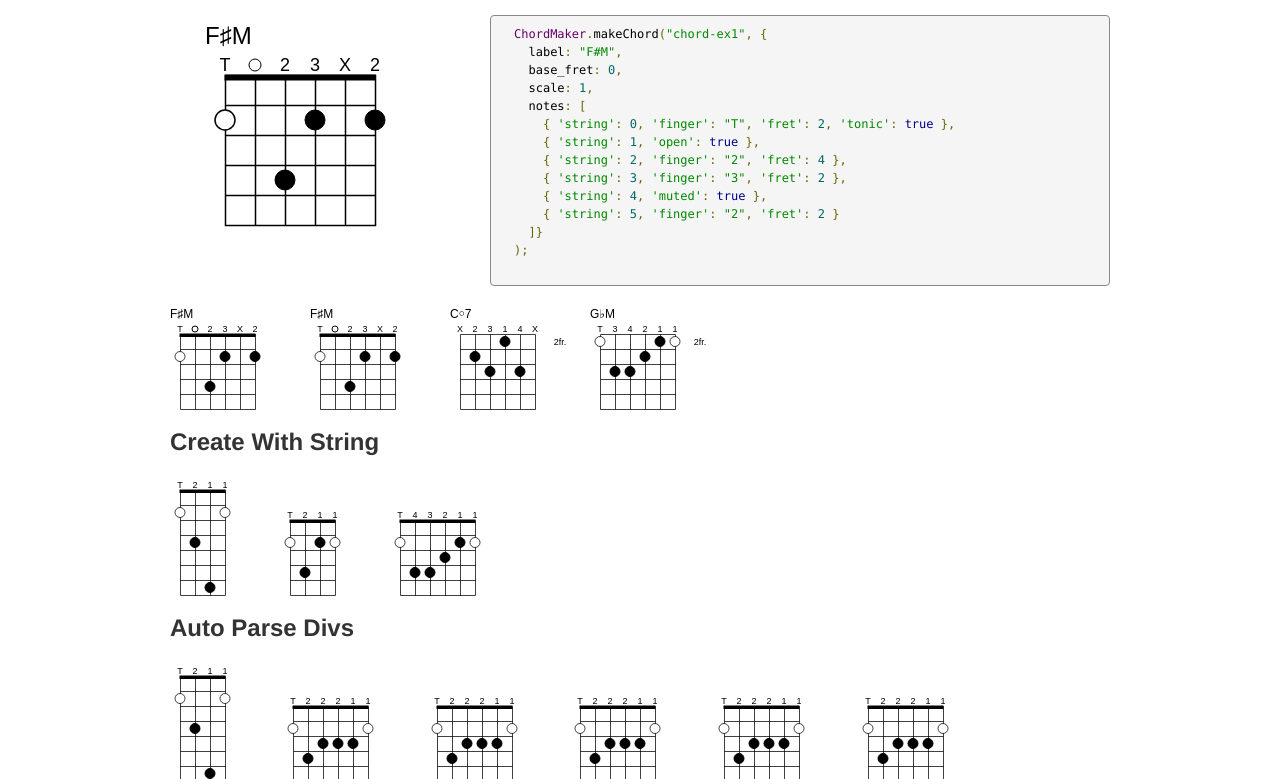
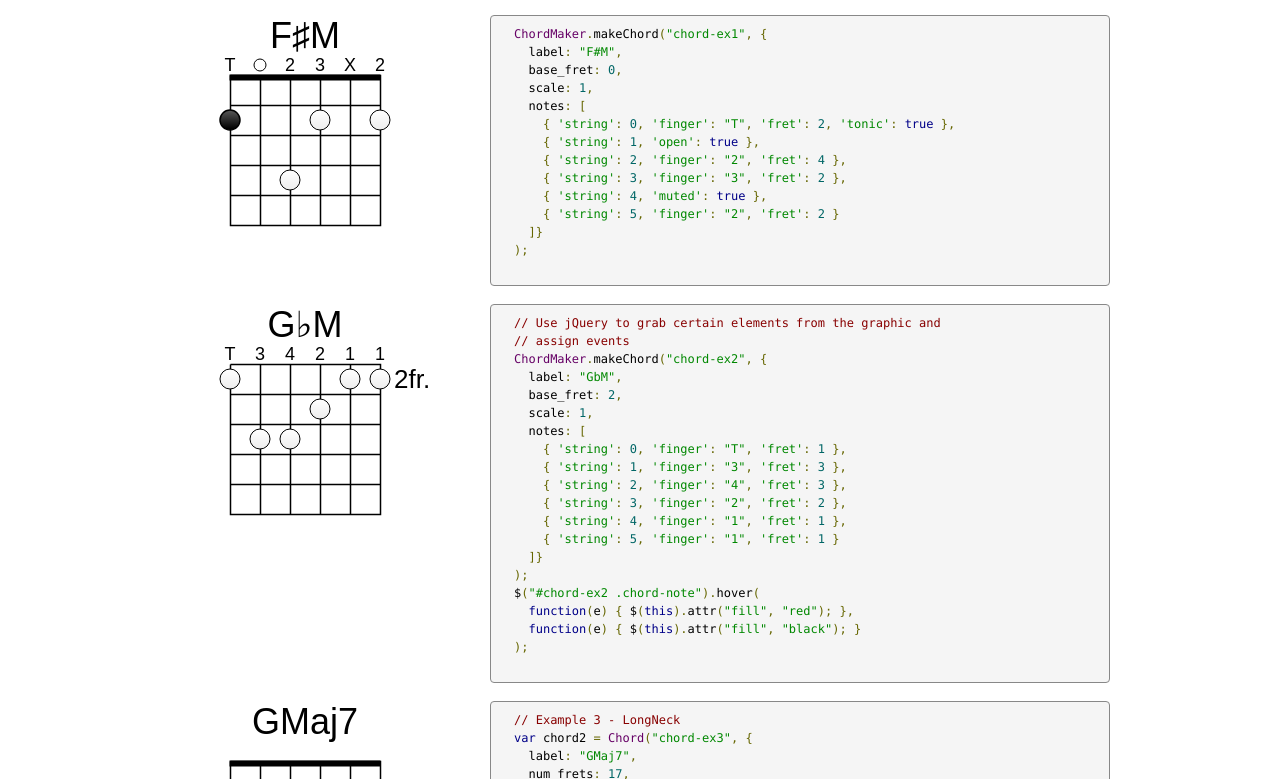
Before and after one commit to abelnation/chordmaker, a plain HTML site: page index.html in a window 1280 px wide. Shown: the part 173-952 px from the top of the page. Drawn offline with nearby package versions, Linux system fonts and the light colour scheme.

Commit message:
fixing up

```diff
--- a/index.html
+++ b/index.html
@@ -22,33 +22,57 @@
     $(function() {
       prettyPrint();
 
-      ChordMaker.makeChord("chord-ex1", {
+      // Example 1
+      var chord1 = Chord("chord-ex1", {
         label: "F#M",
         base_fret: 0,
         scale: 1,
         notes: [
-          { 'string': 0, 'finger': "T", 'fret': 2, 'tonic': true },
+          { 'string': 0, 'finger': "T", 'fret': 2, 'tonic': true, 'class': "group1" },
           { 'string': 1, 'open': true },
-          { 'string': 2, 'finger': "2", 'fret': 4 },
+          { 'string': 2, 'finger': "2", 'fret': 4, 'class': "group1" },
           { 'string': 3, 'finger': "3", 'fret': 2 },
           { 'string': 4, 'muted': true },
-          { 'string': 5, 'finger': "2", 'fret': 2 }
+          { 'string': 5, 'finger': "2", 'fret': 2, 'class': "group1" }
         ]}
       );
 
-      ChordMaker.makeChord("chord-ui", {
+      // Example 2
+      var chord2 = Chord("chord-ex2", {
         label: "GbM",
         base_fret: 2,
+        scale: 1,
         notes: [
-          { 'string': 0, 'finger': "T", 'fret': 1, 'tonic': true },
+          { 'string': 0, 'finger': "T", 'fret': 1 },
           { 'string': 1, 'finger': "3", 'fret': 3 },
           { 'string': 2, 'finger': "4", 'fret': 3 },
           { 'string': 3, 'finger': "2", 'fret': 2 },
           { 'string': 4, 'finger': "1", 'fret': 1 },
-          { 'string': 5, 'finger': "1", 'fret': 1, 'tonic': true }
+          { 'string': 5, 'finger': "1", 'fret': 1 }
+        ]}
+      );
+      $("#chord-ex2 .chord-note").hover(
+        function(e) { $(this).attr("fill", "red"); },
+        function(e) { $(this).attr("fill", "black"); }
+      );
+
+      // Example 3 - LongNeck
+      var chord2 = Chord("chord-ex3", {
+        label: "GMaj7",
+        num_frets: 17,
+        fret_gap: 40,
+        scale: 1,
+        notes: [
+          { 'string': 0, 'frets': [2,3,7,10,14] },
+          { 'string': 1, 'frets': [2,5,9,10,14] },
+          { 'string': 2, 'frets': [4,5,9,12] },
+          { 'string': 3, 'frets': [4,7,11,12] },
+          { 'string': 4, 'frets': [3,7,8,12] },
+          { 'string': 5, 'frets': [2,3,7,10,14,15] }
         ]}
       );
 
+      // Other Examples
       ChordMaker.makeChord("chord-ui", {
         label: "C*7",
         base_fret: 2,
@@ -127,6 +151,7 @@
       <div class="page-header">
         <h2>Chord Maker API</h2>
       </div>
+
       <div class="row">
         <div class="span4">
           <div id="chord-ex1" class="example"></div>
@@ -144,6 +169,60 @@
       { 'string': 3, 'finger': "3", 'fret': 2 },
       { 'string': 4, 'muted': true },
       { 'string': 5, 'finger': "2", 'fret': 2 }
+    ]}
+  );
+          </pre>
+        </div>
+      </div>
+
+      <div class="row">
+        <div class="span4">
+          <div id="chord-ex2" class="example"></div>
+        </div>
+        <div class="span8">
+          <pre class="prettyprint lang-js">
+  // Use jQuery to grab certain elements from the graphic and
+  // assign events
+  ChordMaker.makeChord("chord-ex2", {
+    label: "GbM",
+    base_fret: 2,
+    scale: 1,
+    notes: [
+      { 'string': 0, 'finger': "T", 'fret': 1 },
+      { 'string': 1, 'finger': "3", 'fret': 3 },
+      { 'string': 2, 'finger': "4", 'fret': 3 },
+      { 'string': 3, 'finger': "2", 'fret': 2 },
+      { 'string': 4, 'finger': "1", 'fret': 1 },
+      { 'string': 5, 'finger': "1", 'fret': 1 }
+    ]}
+  );
+  $("#chord-ex2 .chord-note").hover(
+    function(e) { $(this).attr("fill", "red"); },
+    function(e) { $(this).attr("fill", "black"); }
+  );
+          </pre>
+        </div>
+      </div>
+
+      <div class="row">
+        <div class="span4">
+          <div id="chord-ex3" class="example"></div>
+        </div>
+        <div class="span8">
+          <pre class="prettyprint lang-js">
+  // Example 3 - LongNeck
+  var chord2 = Chord("chord-ex3", {
+    label: "GMaj7",
+    num_frets: 17,
+    fret_gap: 40,
+    scale: 1,
+    notes: [
+      { 'string': 0, 'frets': [2,3,7,10,14] },
+      { 'string': 1, 'frets': [2,5,9,10,14] },
+      { 'string': 2, 'frets': [4,5,9,12] },
+      { 'string': 3, 'frets': [4,7,11,12] },
+      { 'string': 4, 'frets': [3,7,8,12] },
+      { 'string': 5, 'frets': [2,3,7,10,14,15] }
     ]}
   );
           </pre>
--- a/js/Chord.js
+++ b/js/Chord.js
@@ -1,10 +1,13 @@
 
-Chord = function(_config, _element) {
+Chord = function(_element, _config) {
 
   var self = {};
 
   var width;
   var height;
+
+  var grid_width;
+  var grid_height;
 
   var data_config_defaults = {
     // DATA DEFAULTS
@@ -34,8 +37,11 @@ Chord = function(_config, _element) {
     grid_y: 60,
     grid_stroke_width: 1.5,
 
-    label_font_size: 24,
+    label_font_size: 36,
     label_y_offset: 20,
+
+    base_fret_font_size: 26,
+    base_fret_offset: 14
   };
 
   var r = null; // raphael object
@@ -53,9 +59,12 @@ Chord = function(_config, _element) {
   }
 
   var render = function() {
+    grid_width = (self.config.num_strings-1)*self.config.string_gap;
+    grid_height = self.config.num_frets*self.config.fret_gap;
+
     drawGrid(
       self.config.grid_x, self.config.grid_y,
-      (self.config.num_strings-1)*self.config.string_gap, self.config.num_frets*self.config.fret_gap,
+      grid_width, grid_height,
       self.config.num_strings-1, self.config.num_frets, "#000");
     drawNotes();
 
@@ -66,6 +75,15 @@ Chord = function(_config, _element) {
     }
 
     drawLabel();
+
+    // Rotate Horizontally
+    var transform_str = "r-90,"+self.config.grid_x+","+self.config.grid_y+"t-"+grid_height+",0";
+    console.log(transform_str);
+    //self.neck.transform(transform_str);
+    self.notes.forEach(function(e) {
+      //e.transform(transform_str);
+    })
+
   };
 
   var drawGrid = function(x, y, w, h, wv, hv, color) {
@@ -79,44 +97,64 @@ Chord = function(_config, _element) {
     for (i = 1; i < wv; i++) {
         path = path.concat(["M", Math.round(x + i * columnWidth) + .5, Math.round(y) + .5, "V", Math.round(y + h) + .5]);
     }
-    self.elems.push(
-      self.grid = r.path(path.join(",")).attr({stroke: color, 'stroke-width': self.config.grid_stroke_width})
+    self.grid = r.path(path.join(",")).attr({stroke: color, 'stroke-width': self.config.grid_stroke_width})
+    self.neck.push(
+      self.grid
     );
   };
 
   var drawNotes = function() {
 
-    var notes = self.config.notes;
-    for(var i=0; i<notes.length; i++) {
-      if(notes[i].muted) {
-        drawMuteStringAnnotatation(notes[i].string);
-      } else if (notes[i].open) {
-        drawOpenStringAnnotatation(notes[i].string);
+    var theNotes = self.config.notes;
+    for(var i=0; i<theNotes.length; i++) {
+      if(theNotes[i].muted) {
+        drawMuteStringAnnotatation(theNotes[i].string);
+      } else if (theNotes[i].open) {
+        drawOpenStringAnnotatation(theNotes[i].string);
       } else {
-        drawNote(notes[i].string, notes[i].fret, notes[i].tonic);
-        drawFingerAnnotation(notes[i].string, notes[i].finger);
+        if(theNotes[i].frets) {
+          drawNoteGroup(theNotes[i]);
+        } else {
+          drawNote(theNotes[i]);
+        }
+        if (theNotes[i].finger) {
+          drawFingerAnnotation(theNotes[i].string, theNotes[i].finger);
+        }
       }
     }
   };
 
-  var drawNote = function(string, fret, tonic) {
-    if(!fret || fret == 0) { return; }
+  var drawNoteGroup = function(note_group) {
+    var note = {}
+    for(var i=0; i<note_group.frets.length; i++) {
+     note.string = note_group.string;
+     note.fret = note_group.frets[i];
+     drawNote(note);
+    }
+  };
 
-    var x = self.config.grid_x + (string * self.config.string_gap);
-    var y = self.config.grid_y + (fret * self.config.fret_gap) - (self.config.fret_gap / 2);
+  var drawNote = function(note) {
+    if(!note.fret || note.fret == 0) { return; }
+
+    var x = self.config.grid_x + (note.string * self.config.string_gap);
+    var y = self.config.grid_y + (note.fret * self.config.fret_gap) - (self.config.fret_gap / 2);
     var note_style = {
-      fill: "black"
+      fill: "90-#eee:5-#fff:95"
     };
-    if (tonic) {
-      note_style['fill']         = "white";
+    if (note.tonic) {
+      note_style['fill']         = "90-#000:5-#555:95";
       note_style['stroke-width'] = self.config.note_stroke_width;
       note_style['stroke']      = "black";
     }
-    self.notes.push(
-      r.circle(x,y,self.config.note_radius)
-        .attr(note_style)
-        .node.setAttribute("class", "chord-note")
-    );
+
+    var class_str = "chord-note";
+    if (note.class) { class_str = class_str + " " + note.class; }
+
+    var glyph = r.circle(x,y,self.config.note_radius)
+      .attr(note_style)
+      .node.setAttribute("class", class_str);
+
+    self.notes.push(glyph);
   };
 
   var drawMuteStringAnnotatation = function(string) {
@@ -147,29 +185,26 @@ Chord = function(_config, _element) {
   };
 
   var drawNut = function() {
-    self.elems.push(
+    self.neck.push(
       r.rect(self.config.grid_x,self.config.grid_y, (self.config.num_strings-1)*self.config.string_gap, self.config.nut_height).attr({ fill: "black"})
     );
   };
 
   var drawBaseFret = function(base_fret) {
-    var x = self.config.num_strings*self.config.string_gap + 20;
+    var x = self.config.grid_x + grid_width + self.config.base_fret_offset;
     var y = self.config.grid_y + self.config.fret_gap/2;
-    self.elems.push(
-      r.text(x,y, ""+base_fret+"fr.").attr({ 'font-size': self.config.anno_font_size })
-    );
+
+    r.text(x,y, ""+base_fret+"fr.").attr({ 'text-anchor': 'start', 'font-size': self.config.base_fret_font_size })
   };
 
   var drawLabel = function() {
-    var x = 0;
+    var x = self.config.grid_x + (grid_width / 2);
     var y = self.config.label_y_offset;
     var fancy_label = self.config.label
       .replace(/b/g, "♭")
       .replace(/\#/g, "♯")
       .replace(/\*/g, "￮");
-    self.elems.push(
-      r.text(x,y,fancy_label).attr({ "text-anchor": "start", "font-size": self.config.label_font_size })
-    );
+    r.text(x,y,fancy_label).attr({ "text-anchor": "middle", "font-size": self.config.label_font_size });
   }
 
   // var getString = function() {
@@ -186,7 +221,7 @@ Chord = function(_config, _element) {
   // };
   // self.removeNote = removeNote;
 
-  var init = function(_config, _element) {
+  var init = function(_element, _config) {
     // Create config dict
     if (!_config) { _config = {}; }
     _.defaults(_config, viz_config_defaults)
@@ -197,7 +232,7 @@ Chord = function(_config, _element) {
       scaleSize();
     }
 
-    self.width = self.config.num_strings*self.config.string_gap + 20 + 30;
+    self.width = self.config.num_strings*self.config.string_gap + 20 + 20;
     self.height = self.config.grid_y + self.config.num_frets*self.config.fret_gap + 10;
 
     if (_.isString(_element)) {
@@ -206,13 +241,20 @@ Chord = function(_config, _element) {
       r = Raphael(_element, self.width, self.height);
     }
 
-    self.elems = r.set();
     self.notes = r.set();
+    self.neck = r.set();
     self.annotations = r.set();
-    self.elems.push(self.notes, self.annotations);
+    // self.elems.onHover(
+    //       function() { alert("hover in"); },
+    //       function() { alert("hover out"); },
+    //       self,
+    //       self
+    //     );
     render();
+
+
   };
 
-  init(_config, _element);
+  init(_element, _config);
   return self;
 };
--- a/js/ChordMaker.js
+++ b/js/ChordMaker.js
@@ -165,7 +165,7 @@ var ChordMaker = (function() {
 
   return {
     makeChord: function(element, config) {
-      return Chord(config, element);
+      return Chord(element, config);
     },
 
     // Ex. "2,T|4,4|4,3|3,2|2,1|2,1"
```
